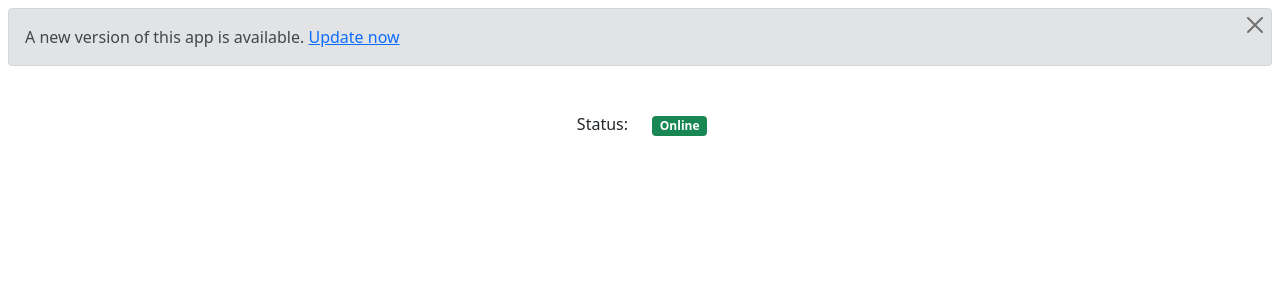
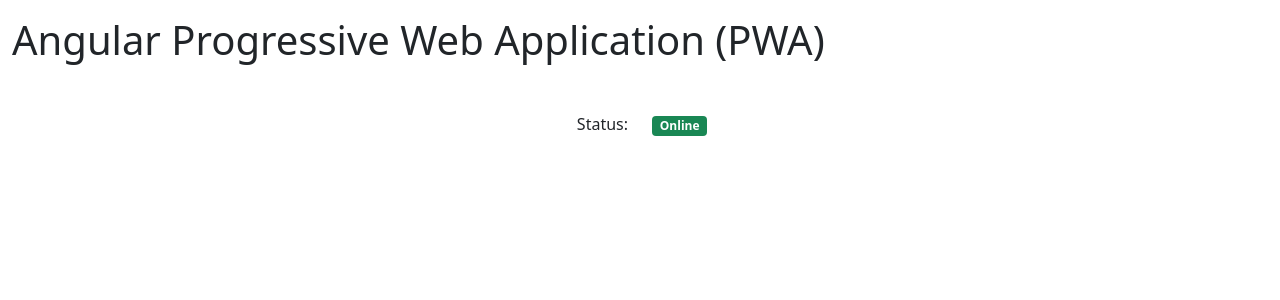
Before and after one commit to rodrigokamada/angular-pwa, an Angular app: page / in a window 1280 px wide. Shown: the top 300 px of the page. Built offline with nearby package versions, Linux system fonts and the light colour scheme.

Commit message:
Removing the force display updates available.

```diff
--- a/src/app/app.component.ts
+++ b/src/app/app.component.ts
@@ -18,7 +18,7 @@ export class AppComponent implements OnInit {
   constructor(private platform: Platform,
               private swUpdate: SwUpdate) {
     this.isOnline = false;
-    this.modalVersion = true;
+    this.modalVersion = false;
   }
 
   public ngOnInit(): void {
@@ -37,7 +37,7 @@ export class AppComponent implements OnInit {
       );
     }
 
-    //this.loadModalPwa();
+    this.loadModalPwa();
   }
 
   private updateOnlineStatus(): void {
```
